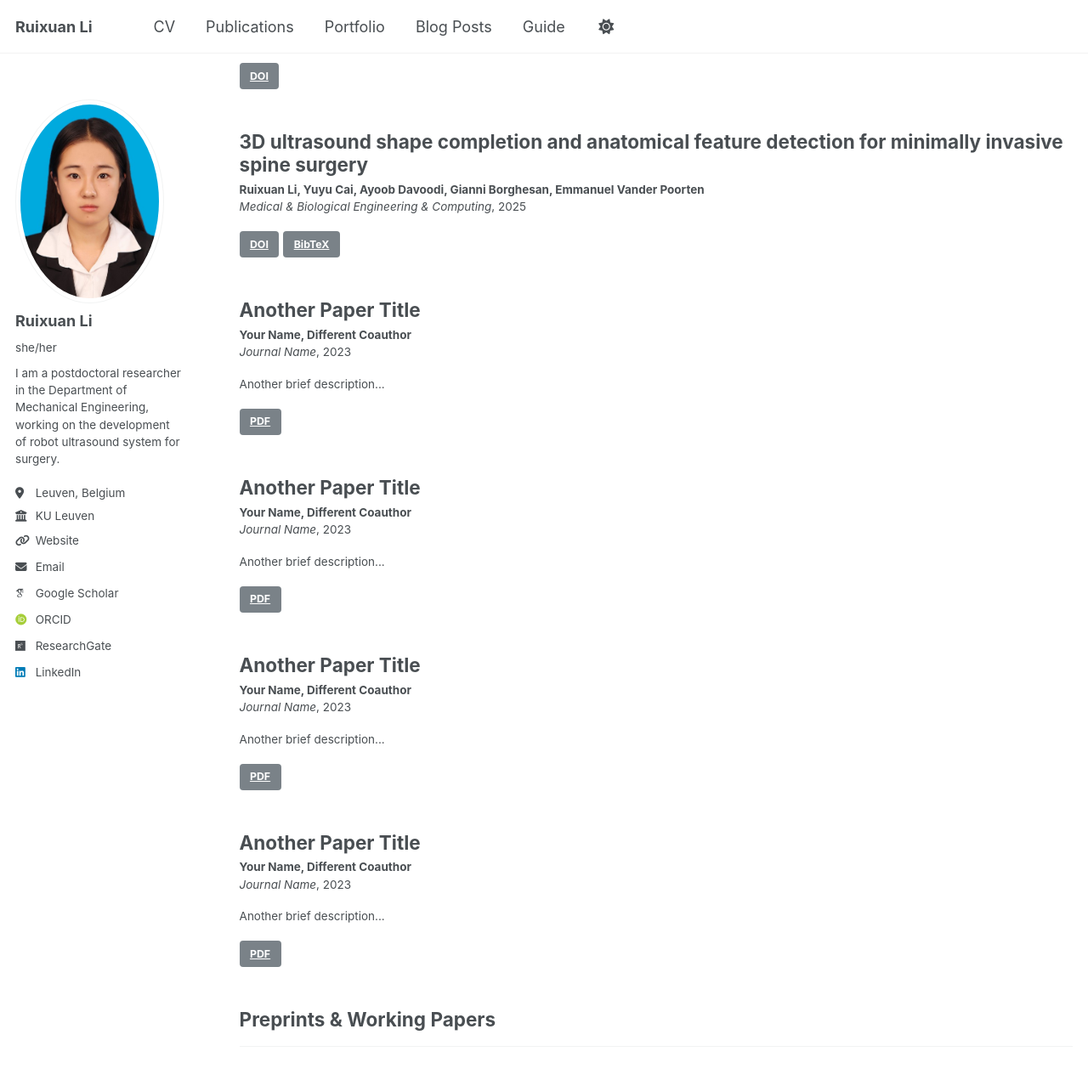
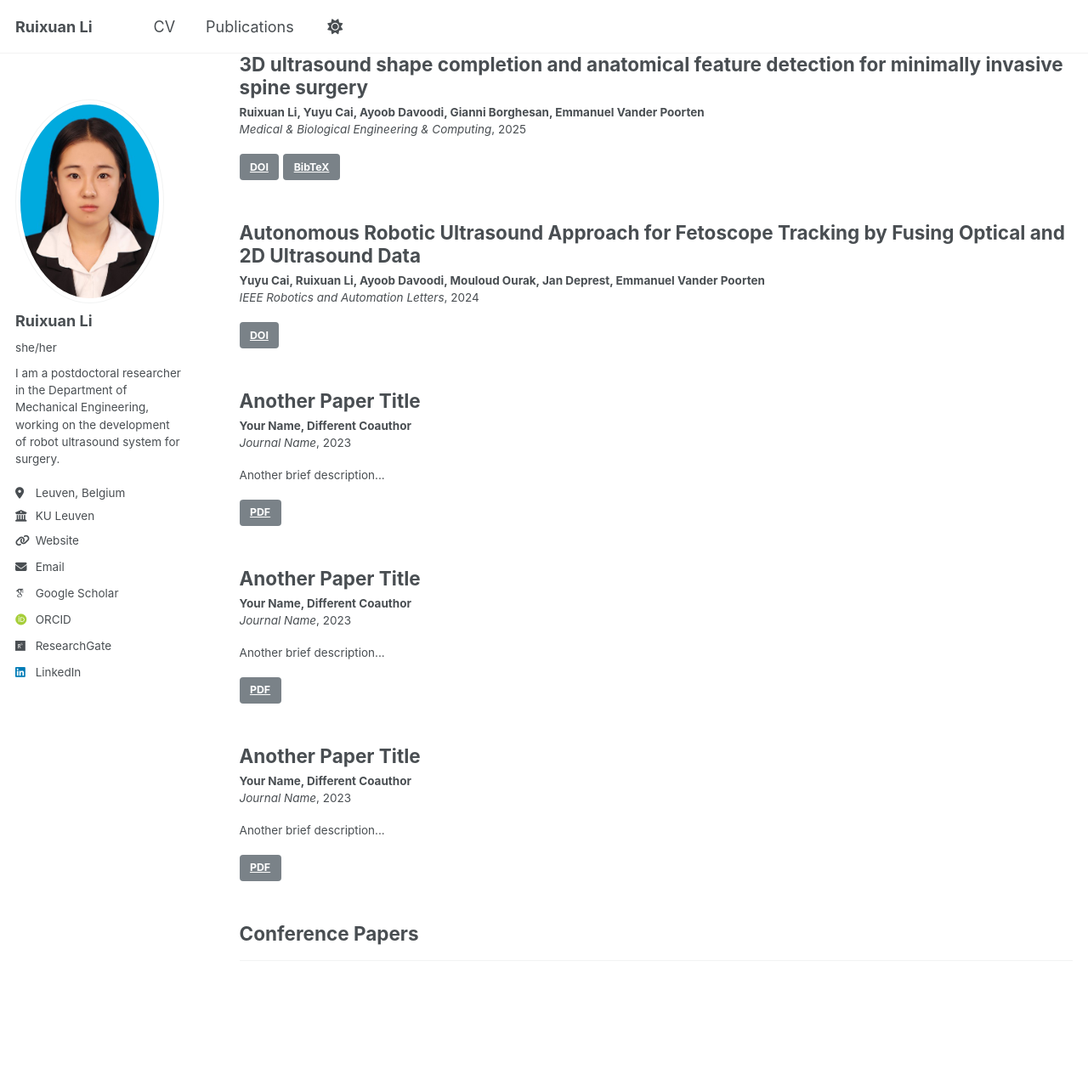
Before and after one commit to Li-Ruixuan/Li-Ruixuan.github.io, a Jekyll site: the page built from _pages/publications.html, in a window 1280 px wide and 1400 px high, scrolled down 524 px. Shown: the top 1271 px of the window at 85% size. Built offline with Jekyll 4.4.1, drawn with Linux system fonts in a browser that asks for light colours; some web fonts are replaced.

Commit message:
Update publication

```diff
--- a/_config.yml
+++ b/_config.yml
@@ -22,7 +22,7 @@ repository               : "Li-Ruixuan/Li-Ruixuan.github.io"
 #               Additional customization can be done by editing /_includes/author-profile.html
 author:
   # Biographic information
-  avatar           : "profile.jpg"
+  avatar           : "profile.png"
   name             : "Ruixuan Li"
   pronouns         : "she/her"
   bio              : "I am a postdoctoral researcher in the Department of Mechanical Engineering, working on the development of robot ultrasound system for surgery."
--- a/_data/cv.json
+++ b/_data/cv.json
@@ -86,14 +86,12 @@
       "featured": false
     },
     {
-      "name": "Another Paper Title",
-      "authors": ["Your Name", "Different Coauthor"],
-      "publisher": "Journal Name",
-      "releaseDate": "2023",
+      "name": "Autonomous Robotic Ultrasound Approach for Fetoscope Tracking by Fusing Optical and 2D Ultrasound Data",
+      "authors": ["Yuyu Cai", "Ruixuan Li", "Ayoob Davoodi", "Mouloud Ourak", "Jan Deprest", "Emmanuel Vander Poorten"],
+      "publisher": "IEEE Robotics and Automation Letters",
+      "releaseDate": "2024",
       "type": "journal",
-      "status": "published",
-      "summary": "Another brief description...",
-      "pdf": "/files/paper2.pdf",
+      "website": "https://ieeexplore.ieee.org/abstract/document/10598234",
       "featured": false
     },
     {
--- a/_pages/publications.html
+++ b/_pages/publications.html
@@ -57,50 +57,6 @@ author_profile: true
 </div>
 {% endfor %}
 
-<h2>Conference Papers</h2>
-<hr />
-{% assign conferences = publications | where: "type", "conference" %}
-{% for pub in conferences %}
-<div class="list__item">
-  <article class="archive__item">
-    <h2 class="archive__item-title">{{ pub.name }}</h2>
-    <p class="archive__item-excerpt">
-      <strong>{{ pub.authors | join: ", " }}</strong><br>
-      <em>{{ pub.publisher }}</em>, {{ pub.releaseDate }}
-      {% if pub.status == "under_review" %} <span style="color: #ff9900;">(Under Review)</span>{% endif %}
-      {% if pub.status == "accepted" %} <span style="color: #00cc66;">(Accepted)</span>{% endif %}
-    </p>
-
-    {% if pub.summary %}
-    <p class="archive__item-excerpt">{{ pub.summary }}</p>
-    {% endif %}
-
-    <p>
-    {% if pub.pdf %}
-      <a href="{{ base_path }}{{ pub.pdf }}" class="btn btn--primary btn--small">PDF</a>
-    {% endif %}
-    {% if pub.code %}
-      <a href="{{ pub.code }}" class="btn btn--primary btn--small">Code</a>
-    {% endif %}
-    {% if pub.project %}
-      <a href="{{ pub.project }}" class="btn btn--primary btn--small">Project</a>
-    {% endif %}
-    {% if pub.website %}
-      <a href="{{ pub.website }}" class="btn btn--primary btn--small">DOI</a>
-    {% endif %}
-    {% if pub.bibtex %}
-      <a href="#" onclick="toggleBibtex('conf-{{ forloop.index }}')" class="btn btn--primary btn--small">BibTeX</a>
-    {% endif %}
-    </p>
-
-    {% if pub.bibtex %}
-    <div id="bibtex-conf-{{ forloop.index }}" style="display: none; background: #f5f5f5; padding: 10px; margin-top: 10px; border-radius: 4px;">
-      <pre style="margin: 0; white-space: pre-wrap;">{{ pub.bibtex }}</pre>
-    </div>
-    {% endif %}
-  </article>
-</div>
-{% endfor %}
 
 <h2>Journal Papers</h2>
 <hr />
@@ -147,18 +103,20 @@ author_profile: true
 </div>
 {% endfor %}
 
-<h2>Preprints & Working Papers</h2>
+
+
+<h2>Conference Papers</h2>
 <hr />
-{% assign preprints = publications | where: "type", "preprint" %}
-{% assign under_review = publications | where: "status", "under_review" %}
-{% assign all_preprints = preprints | concat: under_review | uniq %}
-{% for pub in all_preprints %}
+{% assign conferences = publications | where: "type", "conference" %}
+{% for pub in conferences %}
 <div class="list__item">
   <article class="archive__item">
     <h2 class="archive__item-title">{{ pub.name }}</h2>
     <p class="archive__item-excerpt">
       <strong>{{ pub.authors | join: ", " }}</strong><br>
       <em>{{ pub.publisher }}</em>, {{ pub.releaseDate }}
+      {% if pub.status == "under_review" %} <span style="color: #ff9900;">(Under Review)</span>{% endif %}
+      {% if pub.status == "accepted" %} <span style="color: #00cc66;">(Accepted)</span>{% endif %}
     </p>
 
     {% if pub.summary %}
@@ -178,7 +136,16 @@ author_profile: true
     {% if pub.website %}
       <a href="{{ pub.website }}" class="btn btn--primary btn--small">DOI</a>
     {% endif %}
+    {% if pub.bibtex %}
+      <a href="#" onclick="toggleBibtex('conf-{{ forloop.index }}')" class="btn btn--primary btn--small">BibTeX</a>
+    {% endif %}
     </p>
+
+    {% if pub.bibtex %}
+    <div id="bibtex-conf-{{ forloop.index }}" style="display: none; background: #f5f5f5; padding: 10px; margin-top: 10px; border-radius: 4px;">
+      <pre style="margin: 0; white-space: pre-wrap;">{{ pub.bibtex }}</pre>
+    </div>
+    {% endif %}
   </article>
 </div>
 {% endfor %}
```
Also changed, not shown: _data/navigation.yml (+6 -6 lines).
